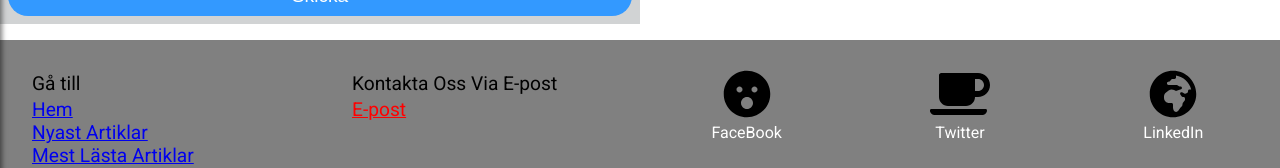
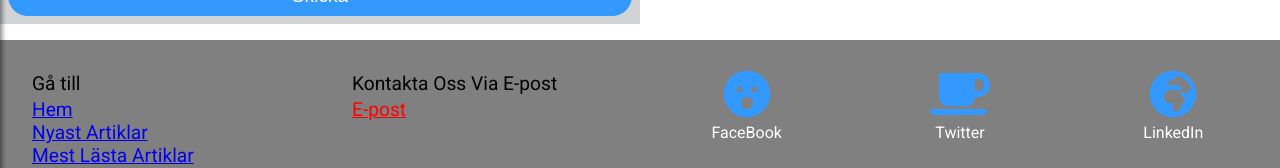
Before and after one commit to wongprom/gutar, a React (Create React App) app: page /KontaktaOss in a window 1280 px wide. Shown: the part 567-735 px from the top of the page. Built offline with nearby package versions, Linux system fonts and the light colour scheme.

Commit message:
Changed color on icons in Footer.

```diff
--- a/src/components/Footer/Footer.js
+++ b/src/components/Footer/Footer.js
@@ -13,15 +13,15 @@ const footer = () => {
     <footer>
       <div className="icons-wrapper">
         <div className="icon-container">
-          <FontAwesomeIcon icon={faSurprise} size={"3x"} />
+          <FontAwesomeIcon icon={faSurprise} size={"3x"} color={"#3399FF"} />
           <p>FaceBook</p>
         </div>
         <div className="icon-container">
-          <FontAwesomeIcon icon={faCoffee} size={"3x"} />
+          <FontAwesomeIcon icon={faCoffee} size={"3x"} color={"#3399FF"} />
           <p>Twitter</p>
         </div>
         <div className="icon-container">
-          <FontAwesomeIcon icon={faGlobeAfrica} size={"3x"} />
+          <FontAwesomeIcon icon={faGlobeAfrica} size={"3x"} color={"#3399FF"} />
           <p>LinkedIn</p>
         </div>
       </div>
```
Also changed, not shown: src/components/Pages/OmOss/OmOss.scss (+15 -0 lines).
